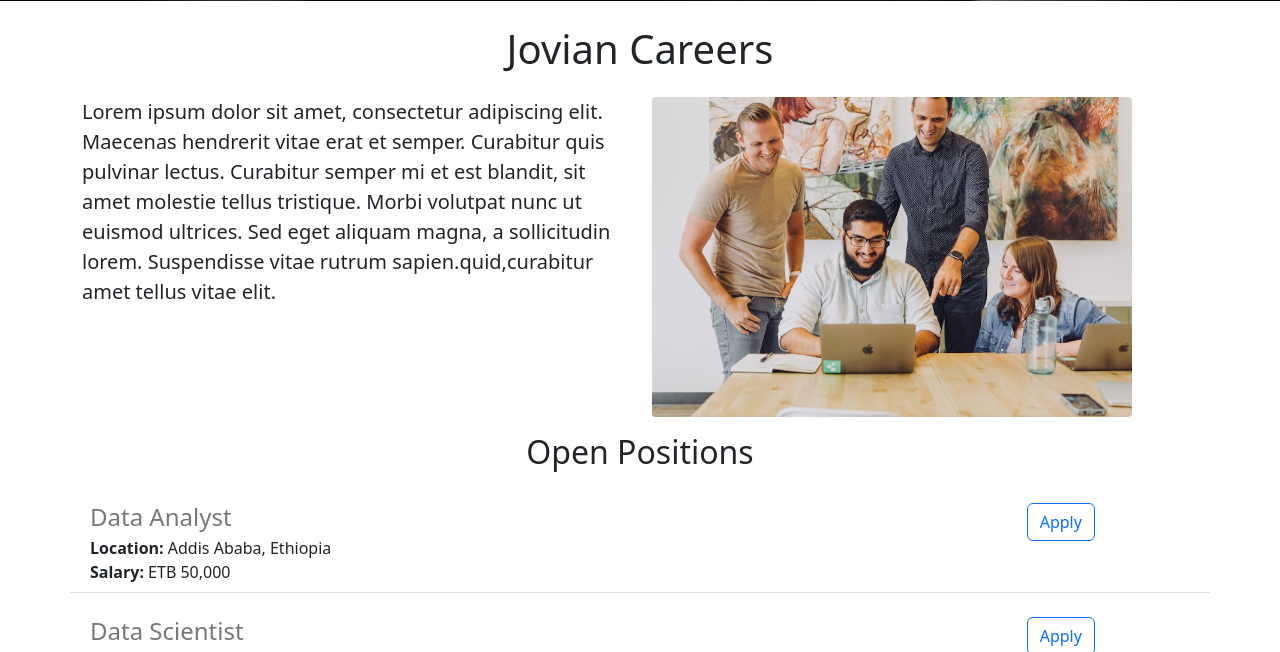
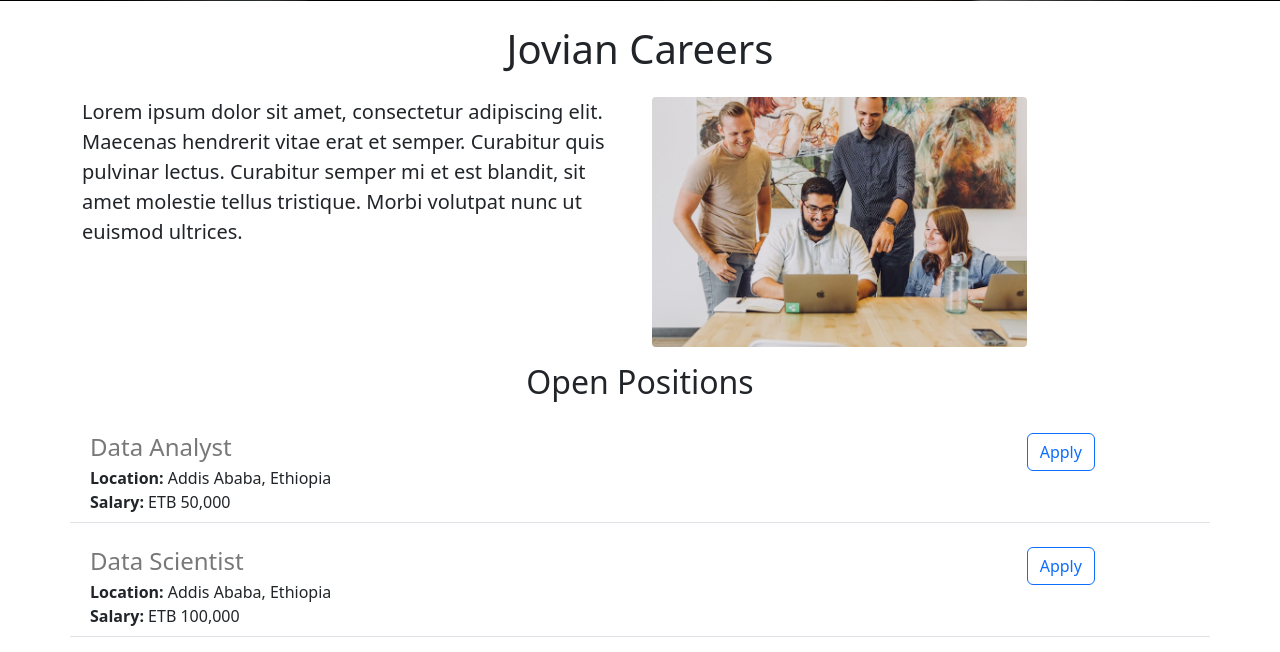
Before and after one commit to Eyob49/Jovian-careers-website-v22, a Flask app: page / in a window 1280 px wide. Shown: the part 415-1067 px from the top of the page. Run offline with Flask 3, Linux system fonts and the light colour scheme.

Commit message:
Functional and aesthetic improvements

```diff
--- a/templates/Home.html
+++ b/templates/Home.html
@@ -24,10 +24,10 @@
 
     <div class="row" style="margin-bottom:16px;">
       <div class="col-md-6">
-    <p class="lead">Lorem ipsum dolor sit amet, consectetur adipiscing elit. Maecenas hendrerit vitae erat et semper. Curabitur quis pulvinar lectus. Curabitur semper mi et est blandit, sit amet molestie tellus tristique. Morbi volutpat nunc ut euismod ultrices. Sed eget aliquam magna, a sollicitudin lorem. Suspendisse vitae rutrum sapien.quid,curabitur amet tellus vitae elit.</p>
+    <p class="lead">Lorem ipsum dolor sit amet, consectetur adipiscing elit. Maecenas hendrerit vitae erat et semper. Curabitur quis pulvinar lectus. Curabitur semper mi et est blandit, sit amet molestie tellus tristique. Morbi volutpat nunc ut euismod ultrices. </p>
       </div>
       <div class="d-none d-md-block col-md-6">
-      <img src="/static/people.jpeg" style="height:320px;border-radius:4px;">
+      <img src="/static/people.jpeg" style="height:250px;border-radius:4px;">
        </div>
     </div>
     <h2 class = "text-center mt-2 mb-4">Open Positions</h2>
```
